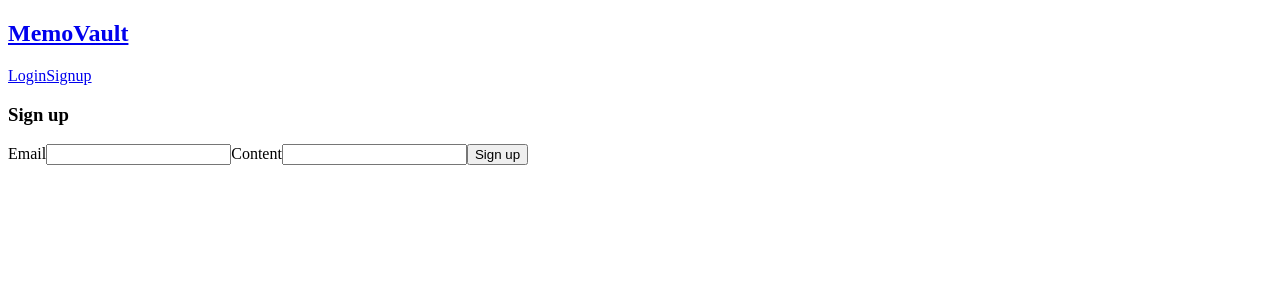
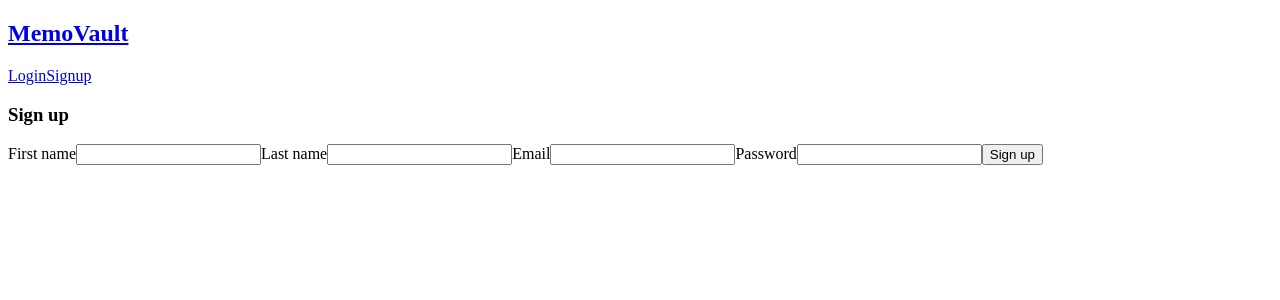
Before and after one commit to janoskocs/client-capstone, a React (Create React App) app: page /signup in a window 1280 px wide. Shown: the top 300 px of the page. Built offline with nearby package versions, Linux system fonts and the light colour scheme.

Commit message:
Update sign up form

```diff
--- a/src/pages/SignUpPage/SignUpPage.js
+++ b/src/pages/SignUpPage/SignUpPage.js
@@ -5,6 +5,8 @@ const SignUpPage = () => {
   const [signUpInput, setSignUpInput] = useState({
     email: "",
     password: "",
+    first_name: "",
+    last_name: "",
   });
 
   const { signup, error, isLoading } = useSignUp();
@@ -20,6 +22,20 @@ const SignUpPage = () => {
   return (
     <form className="form" onSubmit={handleSubmit}>
       <h3 className="form__title">Sign up</h3>
+      <label htmlFor="first_name">First name</label>
+      <input
+        type="text"
+        name="first_name"
+        onChange={(e) => handleInput(e)}
+        value={signUpInput.password}
+      />
+      <label htmlFor="last_name">Last name</label>
+      <input
+        type="text"
+        name="last_name"
+        onChange={(e) => handleInput(e)}
+        value={signUpInput.password}
+      />
       <label htmlFor="title">Email</label>
       <input
         type="email"
@@ -27,7 +43,7 @@ const SignUpPage = () => {
         onChange={(e) => handleInput(e)}
         value={signUpInput.email}
       />
-      <label htmlFor="content">Content</label>
+      <label htmlFor="content">Password</label>
       <input
         type="password"
         name="password"
```
